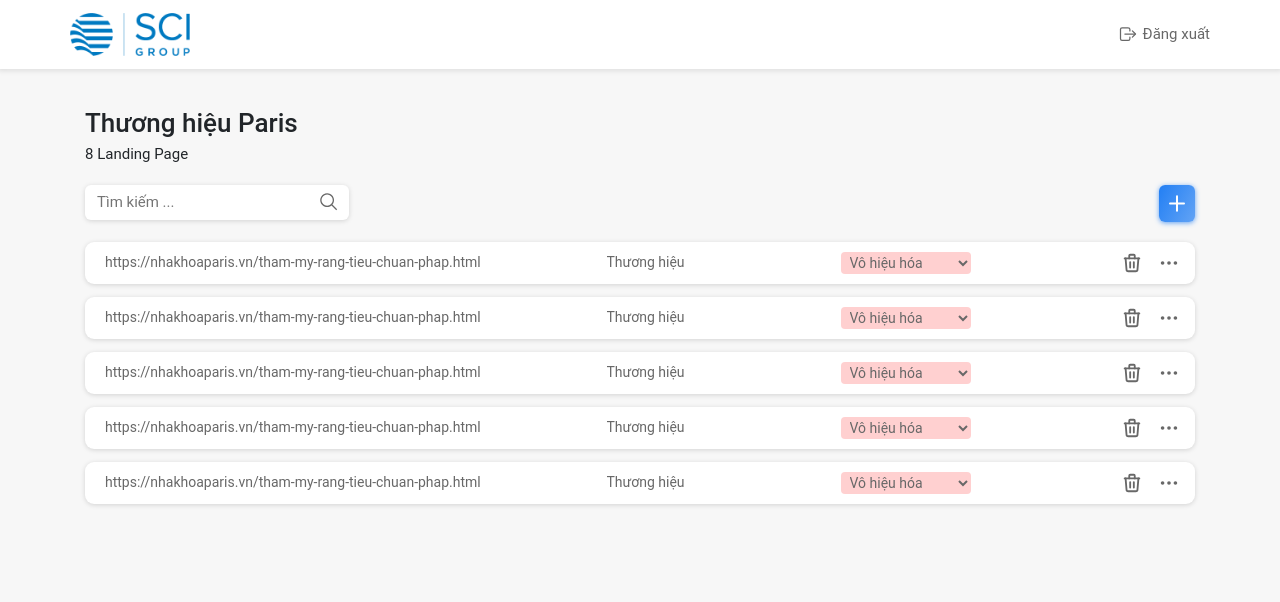
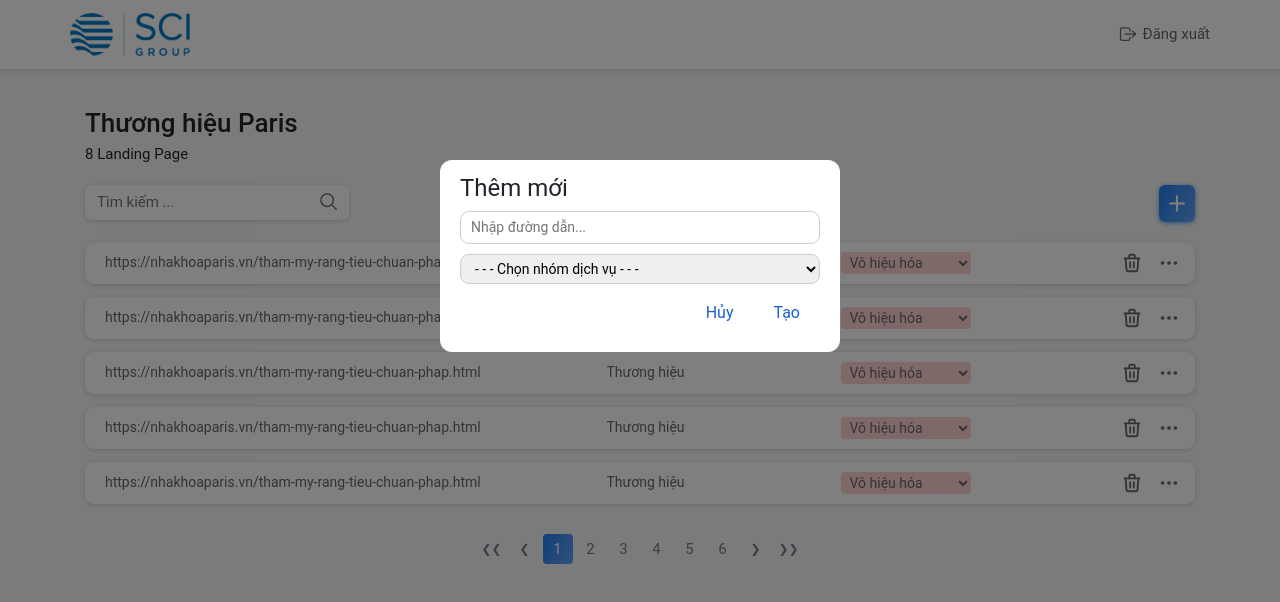
Before and after one commit to teamcodeSCI/price-list, a React (Create React App) app: page / in a window 1280 px wide. Both pictures are taken after a click on the button 1176 px from the left and 203 px from the top of the page. Shown: the top 602 px of the page. Built offline with nearby package versions, Linux system fonts and the light colour scheme.

Commit message:
first commit

```diff
--- /dev/null
+++ b/src/components/AddLdpModal/addLdpModal.scss
@@ -0,0 +1,70 @@
+.addLdpModal{
+    position: fixed;
+    background: rgba(0, 0, 0, 0.5);
+    top: 0;
+    left: 0;
+    bottom: 0;
+    width: 100%;
+    z-index: 10;
+    &__box{
+        position: relative;
+        width: 90%;
+        max-width: 400px;
+        background: #fff;
+        margin: 20vh auto 0;
+        border-radius: 12px;
+        overflow: hidden;
+        padding: 10px 20px 20px 20px;
+    }
+    &__title{
+        font-size: 24px;
+        margin-bottom: 5px;
+
+    }
+    &__close{
+        position: absolute;
+        right: 10px;
+        top: 10px;
+        cursor: pointer;
+        width: 25px;
+        height: 25px;
+    }
+    &__close>img{
+        width: 100%;
+        height: auto;
+        display: block;
+    }
+    &__body{
+        margin-bottom: 10px;
+        display: flex;
+        flex-direction: column;
+        gap: 10px;
+        select,input{
+            font-size: 14px;
+            width: 100%;
+            padding: 5px 10px;
+            border: 1px solid #ccc;
+            border-radius: 9px;
+            outline: none;
+        }
+
+    }
+    &__footer{
+        display: flex;
+
+        justify-content: flex-end;
+        button{
+            border-radius: 20px;
+            border: none;
+            padding: 7px 20px;
+            cursor: pointer;
+            color: #1961d3;
+            background: #fff;
+            font-size: 16px;
+            transition: all 0.2s linear;
+            &:hover{
+                background: #f5f8fd
+                }
+        }
+    }
+}
--- /dev/null
+++ b/src/components/AddLdpModal/index.js
@@ -0,0 +1,45 @@
+import React, { useRef, useState } from 'react';
+import { useDispatch } from 'react-redux';
+
+import { useOutside } from '../../utils/help';
+import './addLdpModal.scss';
+
+const AddLdpModal = ({ handleAddLdp }) => {
+  const wrapperRef = useRef(null);
+  const dispatch = useDispatch();
+  const [info, setInfo] = useState({ link: '', cateService: '' });
+
+  const handleInfo = (e) => {
+    setInfo({ ...info, [e.target.name]: e.target.value });
+  };
+
+  useOutside(wrapperRef, handleAddLdp);
+
+  return (
+    <div className='addLdpModal'>
+      <div className='addLdpModal__box' ref={wrapperRef}>
+        <div className='addLdpModal__title'>Thêm mới</div>
+        <div className='addLdpModal__body'>
+          <input type='text' name='link' onChange={handleInfo} value={info.link} placeholder='Nhập đường dẫn...' />
+          <select name='cateService' onChange={handleInfo} value={info.cateService}>
+            <option disabled value=''>
+              - - - Chọn nhóm dịch vụ - - -
+            </option>
+            <option>Thương hiệu</option>
+            <option>Trồng răng</option>
+            <option>Niềng răng</option>
+            <option>Răng sứ</option>
+          </select>
+        </div>
+        <div className='addLdpModal__footer'>
+          <button className='addLdpModal__cancel' onClick={handleAddLdp}>
+            Hủy
+          </button>
+          <button className='addLdpModal__addNew'>Tạo</button>
+        </div>
+      </div>
+    </div>
+  );
+};
+
+export default AddLdpModal;
--- a/src/components/LdpItem/ldpItem.scss
+++ b/src/components/LdpItem/ldpItem.scss
@@ -1,42 +1,42 @@
-.ldpItem{
+.ldpItem {
     background: #fff;
     border-radius: 9px;
     box-shadow: 0 1px 5px 0 rgb(0 0 0/15%);
     color: #686868;
-    cursor: pointer;
     display: flex;
     margin-bottom: 13px;
     padding: 10px 20px;
     position: relative;
-    transition: all .2s linear;
+    transition: all 0.2s linear;
     gap: 20px;
     font-size: 14px;
-    &__title{
+    &__title {
         width: 45%;
         white-space: nowrap;
         overflow: hidden;
         text-overflow: ellipsis;
     }
-    &__cate{
+    &__cate {
         width: 20%;
         white-space: nowrap;
         overflow: hidden;
         text-overflow: ellipsis;
     }
-    &__status{
-        select{
+    &__status {
+        select {
+            cursor: pointer;
             outline: none;
             border: none;
             background: #ccc;
             border-radius: 4px;
             padding: 2px 5px;
             color: #686868;
-           option{
+            option {
                 background: #fff;
             }
         }
     }
-    &__action{
+    &__action {
         display: flex;
         gap: 15px;
         justify-content: center;
@@ -45,26 +45,26 @@
         top: 50%;
 
         transform: translateY(-50%);
-        button{
+        button {
             border: none;
             cursor: pointer;
             display: block;
             height: 22px;
-            transition: all .2s linear;
+            transition: all 0.2s linear;
             width: 22px;
         }
     }
-    &__delete{
+    &__delete {
         background: url(../../assets/icons/delete-icon.svg) center 0 no-repeat;
         background-size: 100%;
-        &:hover{
+        &:hover {
             background: url(../../assets/icons/deleteActive-icon.svg) center 0 no-repeat;
         }
     }
-    &__detail{
+    &__detail {
         background: url(../../assets/icons/dots-icon.svg) center 0 no-repeat;
         background-size: 100%;
-        &:hover{
+        &:hover {
             background: url(../../assets/icons/dotsActive-icon.svg) center 0 no-repeat;
         }
     }
--- /dev/null
+++ b/src/components/Pagination/index.js
@@ -0,0 +1,49 @@
+import React from 'react';
+import './pagination.scss';
+const Pagination = ({ pageNum, setPageNum, pageCount, range }) => {
+  const pagiPage = [];
+  const pagiRange = pageCount <= range ? pageCount - 1 : range;
+  const pagiLimitEnd = pagiRange + pageNum < pageCount ? pagiRange + pageNum : pageCount;
+  const pagiLimitStart = pagiRange + pageNum <= pageCount ? pageNum : pageCount - pagiRange;
+  for (let i = pagiLimitStart; i <= pagiLimitEnd; i++) {
+    pagiPage.push(i);
+  }
+  const nextPage = () => {
+    if (pageNum < pageCount) setPageNum(pageNum + 1);
+  };
+  const prePage = () => {
+    if (pageNum > 1) setPageNum(pageNum - 1);
+  };
+  const lastPage = () => {
+    setPageNum(pageCount);
+  };
+  const firstPage = () => {
+    setPageNum(1);
+  };
+  const numPage = (e) => {
+    setPageNum(Number(e.target.innerHTML));
+  };
+  return (
+    <ul className='pagination'>
+      <li className='pagination__btn' onClick={firstPage}>
+        ❮❮
+      </li>
+      <li className='pagination__btn' onClick={prePage}>
+        ❮
+      </li>
+      {pagiPage.map((item, idx) => (
+        <li onClick={numPage} key={idx} className={pageNum === item ? 'pagination__active' : ''}>
+          {item}
+        </li>
+      ))}
+      <li className='pagination__btn' onClick={nextPage}>
+        ❯
+      </li>
+      <li className='pagination__btn' onClick={lastPage}>
+        ❯❯
+      </li>
+    </ul>
+  );
+};
+
+export default Pagination;
--- /dev/null
+++ b/src/components/Pagination/pagination.scss
@@ -0,0 +1,30 @@
+.pagination{
+    list-style: none;
+    margin: 0;
+    padding: 0;
+    display: flex;
+    gap: 3px;
+}
+.pagination >li{
+    cursor: pointer;
+    display: inline-flex;
+    width: 30px;
+    height: 30px;
+    align-items: center;
+    justify-content: center;
+    color: #727d91;
+    background: none;
+    border-radius: 4px;
+    transition: all 0.2s linear;
+}
+.pagination >li:hover{
+    color: #FFF !important;
+    background: linear-gradient(118deg,#227ff4,#227ff4b2)!important
+}
+.pagination__active{
+    color: #FFF !important;
+    background: linear-gradient(118deg,#227ff4,#227ff4b2) !important
+}
+.pagination__btn{
+    font-size: 12px;
+}
--- a/src/pages/LdpList/index.js
+++ b/src/pages/LdpList/index.js
@@ -3,9 +3,18 @@
 import Search from '../../components/Search';
 import plusIcon from '../../assets/icons/plus-icon.svg';
 import LdpItem from '../../components/LdpItem';
+import AddLdpModal from '../../components/AddLdpModal';
+import Pagination from '../../components/Pagination';
 
 const LdpList = () => {
   const [search, setSearch] = useState('');
+  const [openAddLdp, setOpenLdp] = useState(false);
+  const [pageNum, setPageNum] = useState(1);
+  const range = 5;
+  const pageCount = 10;
+  const handleAddLdp = () => {
+    setOpenLdp(!openAddLdp);
+  };
   const handleSearch = (e) => {
     setSearch(e.target.value);
   };
@@ -19,7 +28,7 @@
           <Search handleSearch={handleSearch} search={search} placeholder='Tìm kiếm ...' />
         </div>
         <div className='ldpList__addNew'>
-          <button>
+          <button onClick={handleAddLdp}>
             <img width={15} height={15} src={plusIcon} alt='' />
           </button>
         </div>
@@ -31,6 +40,10 @@
         <LdpItem />
         <LdpItem />
       </div>
+      <div className='ldpList__pagination'>
+        <Pagination pageNum={pageNum} setPageNum={setPageNum} pageCount={pageCount} range={range} />
+      </div>
+      {openAddLdp && <AddLdpModal handleAddLdp={handleAddLdp} />}
     </div>
   );
 };
--- a/src/pages/LdpList/ldpList.scss
+++ b/src/pages/LdpList/ldpList.scss
@@ -1,43 +1,49 @@
-.ldpList{
+.ldpList {
     // background: #fff;
     padding: 15px;
     border-radius: 4px;
-    &__header{
+    &__header {
         margin-bottom: 20px;
-        span{
+        span {
             display: block;
             font-size: 26px;
             font-weight: 500;
         }
     }
-    &__control{
+    &__control {
         display: flex;
         justify-content: space-between;
         margin-bottom: 20px;
     }
-    &__addNew{
+    &__addNew {
         align-self: stretch;
         width: fit-content;
-        button{
+        button {
             align-items: center;
-            background: linear-gradient(118deg,#227ff4,#227ff4b2);
+            background: linear-gradient(118deg, #227ff4, #227ff4b2);
             border: none;
             border-radius: 6px;
-            box-shadow: 0 1px 5px 0 rgba(34,127,244,.7);
+            box-shadow: 0 1px 5px 0 rgba(34, 127, 244, 0.7);
             cursor: pointer;
             display: inline-flex;
             height: 36.5px;
             justify-content: center;
-            transition: all .2s linear;
+            transition: all 0.2s linear;
             width: 36.5px;
-            &:hover{
+            &:hover {
                 box-shadow: 0 1px 7px 0 #227ff4;
             }
-            img{
+            img {
                 display: block;
                 height: auto;
                 width: 25px;
             }
         }
     }
+    &__pagination{
+        align-items: center;
+        display: flex;
+        justify-content: center;
+        margin-top: 30px;
+    }
 }
```
Also changed, not shown: src/components/ConfirmModal/confirmModal.scss (added, +52 -0 lines), src/components/ConfirmModal/index.js (added, +22 -0 lines), src/components/Loading/index.js (added, +12 -0 lines), src/components/Loading/loading.scss (added, +13 -0 lines). Lines whose indentation alone changed are shown as unchanged.
